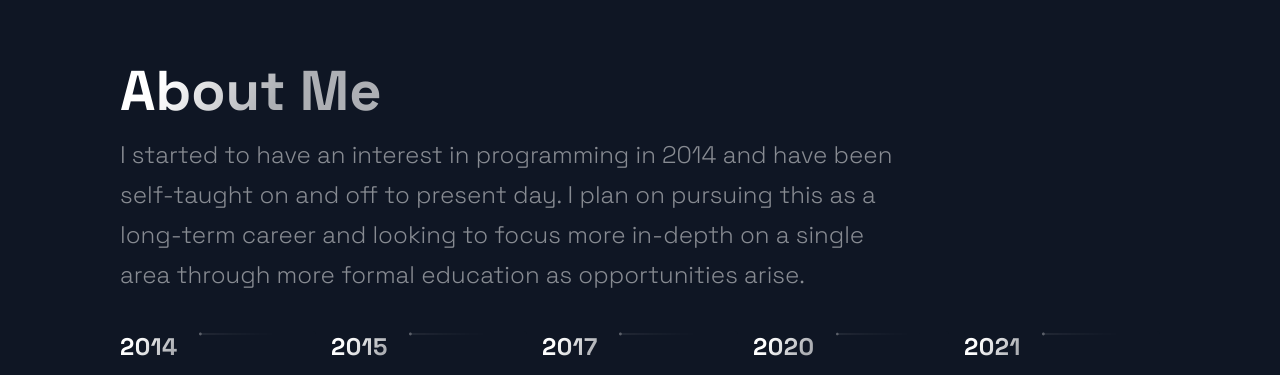
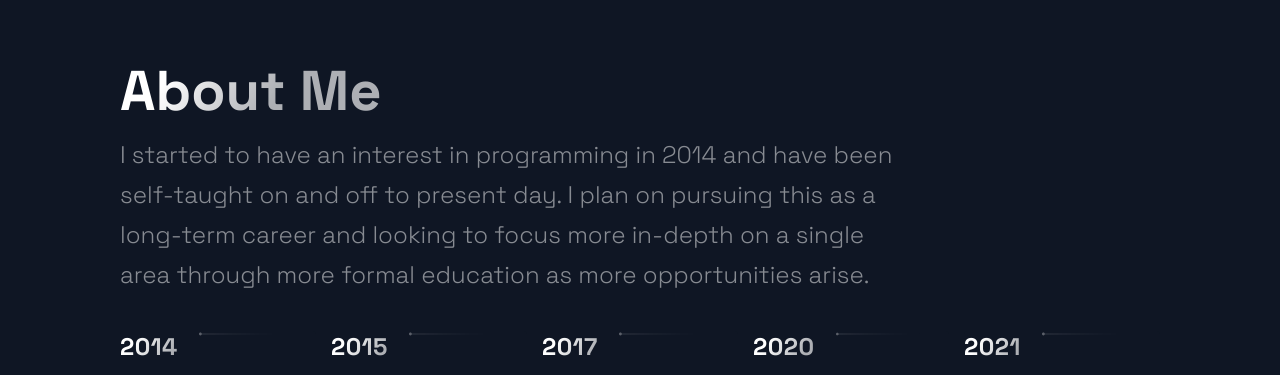
Before and after one commit to Anjato/website-portfolio, a Next.js app: page / in a window 1280 px wide. Shown: the part 2880-3255 px from the top of the page. Built offline with nearby package versions, Linux system fonts and the light colour scheme.

Commit message:
updated about me paragraph

```diff
--- a/src/components/TimeLine/TimeLine.js
+++ b/src/components/TimeLine/TimeLine.js
@@ -48,7 +48,7 @@ const Timeline = () => {
         <SectionText>
             I started to have an interest in programming in 2014 and have been self-taught on and off to present day. I
             plan on pursuing this as a long-term career and looking to focus more in-depth on a single area through
-            more formal education as opportunities arise.
+            more formal education as more opportunities arise.
         </SectionText>
         <CarouselContainer ref={carouselRef} onScroll={handleScroll}>
             <>
```
